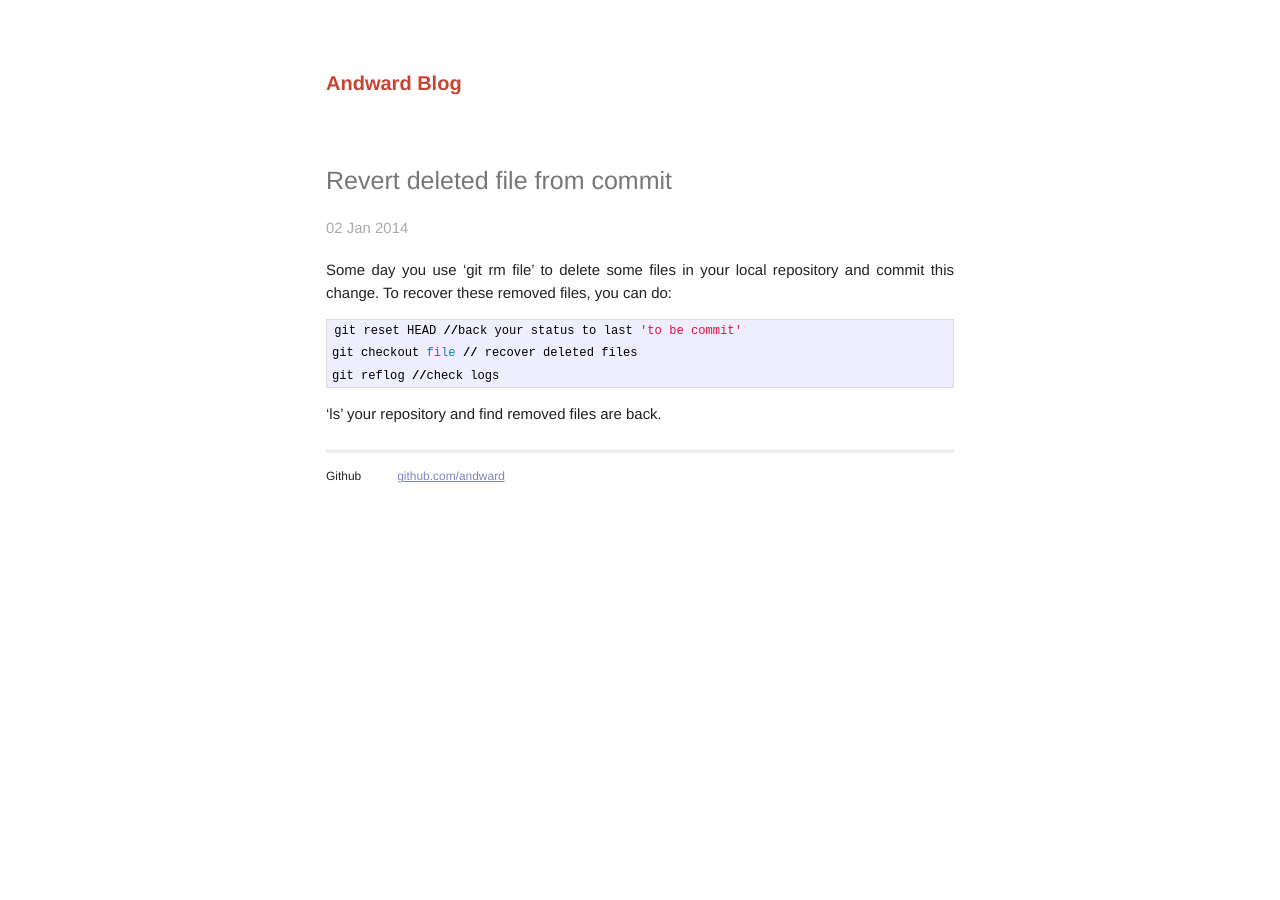
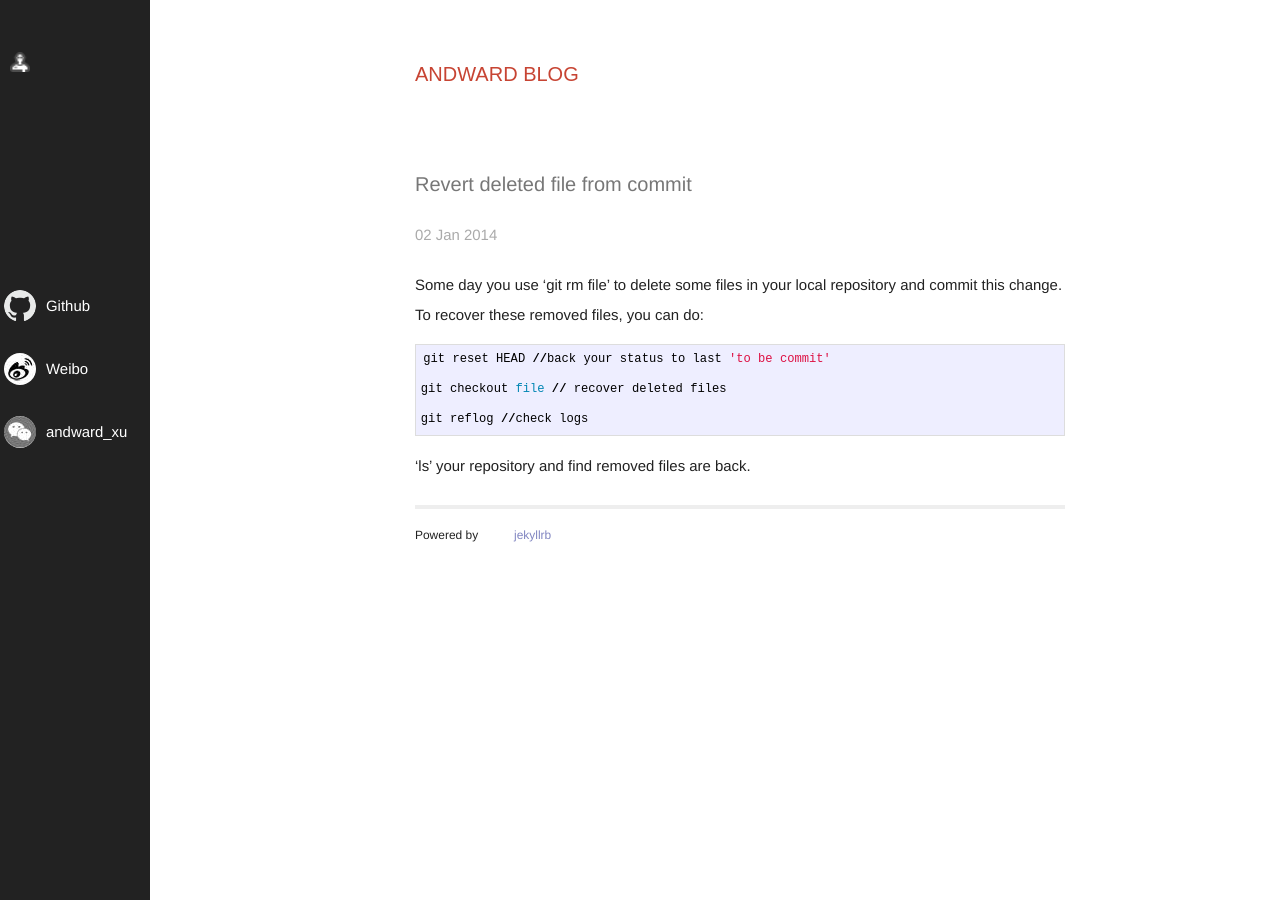
Before and after one commit to andward/andward.github.io, a Jekyll site: the page built from _posts/2014-1-2-Revert-deleted-file-from-commit.markdown, in a window 1280 px wide and 900 px high. Built offline with Jekyll 4.4.1, drawn with Linux system fonts in a browser that asks for light colours; nearby versions of some CDN libraries; Markdown is read by kramdown in place of the engine named in the settings.

Commit message:
1.refine UI 2.new post

```diff
--- a/_config.yml
+++ b/_config.yml
@@ -1,3 +1,3 @@
-name: Andward Blog
+name: ANDWARD BLOG
 markdown: redcarpet
 pygments: true
--- a/_layouts/default.html
+++ b/_layouts/default.html
@@ -6,7 +6,9 @@
         <title>{{ page.title }}</title>
         <meta name="viewport" content="width=device-width">
         <link rel="shortcut icon" href="/images/google.ico" type="image/x-icon">
-
+        <script type="text/javascript" src="http://ajax.googleapis.com/ajax/libs/jquery/1.7.1/jquery.min.js"></script>
+        <!-- Custom js -->
+        <script language="javascript" type="text/javascript" src="/js/index.js"></script>
         <!-- syntax highlighting CSS -->
         <link rel="stylesheet" href="/css/syntax.css">
 
@@ -17,24 +19,10 @@
     <body>
 
         <div class="site">
-          <div class="header">
-            <h1 class="title"><a href="/">{{ site.name }}</a></h1>
-          </div>
 
           {{ content }}
 
-          <div class="footer">
-            <div class="contact">
-              <p>
-                Github <br />
-              </p>
-            </div>
-            <div class="contact">
-              <p>
-                <a href="https://github.com/andward">github.com/andward</a><br />
-              </p>
-            </div>
-          </div>
+
         </div>
 
     </body>
--- a/_layouts/post.html
+++ b/_layouts/post.html
@@ -1,9 +1,55 @@
 ---
 layout: default
 ---
-<h1>{{ page.title }}</h1>
-<p class="meta">{{ page.date | date_to_string }}</p>
+<div class='side_bar'>
+	<div class='logo'>
+		<a href="/">
+			<img src="/images/google.ico">
+		</a>
+	</div>
+	<div class='icon_list'>
+		<ul>
+			<li>
+				<a href="https://github.com/andward">
+					<img src="/images/github.png">
+					<span>Github</span>
+				</a>
+			</li>
+			<li>
+				<a href="http://s.weibo.com/weibo/andward_xu">
+					<img src="/images/weibo.jpeg">
+					<span>Weibo</span>
+				</a>
+			</li>
+			<li>
+				<img src="/images/weixin.jpeg">
+				<span>andward_xu</span>
+			</li>
+		</ul>
+	</div>
+</div>
+<div class='article'>
+	<div class="header">
+		<h1 class="title">
+			<a href="/">{{ site.name }}</a>
+		</h1>
+	</div>
+	<h1>{{ page.title }}</h1>
+	<p class="meta">{{ page.date | date_to_string }}</p>
 
-<div class="post">
-{{ content }}
+	<div class="post">{{ content }}</div>
+	<div class="footer">
+		<div class="contact">
+			<p>
+				Powered by
+				<br />
+			</p>
+		</div>
+		<div class="contact">
+			<p>
+				<a href="jekyllrb.com">jekyllrb</a>
+				<br />
+			</p>
+		</div>
+	</div>
 </div>
--- a/css/main.css
+++ b/css/main.css
@@ -17,6 +17,8 @@ body {
   font: 13.34px Helvetica, Arial, sans-serif;
   font-size: small;
   text-align: center;
+  margin: 0;
+  padding: 0;
 }
 
 h3, h4, h5, h6 {
@@ -36,7 +38,7 @@ h3 {
 }
 
 h1 {
-  font-size: 25px;
+  font-size: 20px;
   margin: 1em 0;
   color: #777;
   font-weight:normal;
@@ -47,9 +49,9 @@ p {
   color: #222;
  }
 
-a         { color: #00a; }
-a:hover   { color: #000; }
-a:visited { color: #a0a; }
+a         { color: #444; text-decoration:none;}
+a:hover   { color: #000; text-decoration:underline;}
+a:visited { color: #a0a; text-decoration:none;}
 
 /*****************************************************************************/
 /*
@@ -62,13 +64,29 @@ a:visited { color: #a0a; }
 }
 
 .posts li {
-  line-height: 1.75em;
+  line-height: 2.5em;
 }
 
 .posts span {
   color: #aaa;
-  font-family: Monaco, "Courier New", monospace;
   font-size: 80%;
+}
+.left_pic
+{
+  left: 0;
+  position: fixed;
+  width: 50%;
+  height: 100%;
+  background: black;
+}
+.left_pic img
+{
+  height: 100%;
+  width: 100%;
+}
+#home
+{
+  margin-left:53%;
 }
 
 /*****************************************************************************/
@@ -79,10 +97,10 @@ a:visited { color: #a0a; }
 
 .site {
   font-size: 115%;
-  text-align: justify;
-  width: 42em;
-  margin: 3em auto 2em;
-  line-height: 1.5em;
+  text-align: left;
+  width: 100%;
+
+  line-height: 2em;
 }
 
 .header a {
@@ -92,16 +110,18 @@ a:visited { color: #a0a; }
 
 .title {
   display: inline-block;
-  margin-bottom: 2em;
+  margin: 3em 0;
 }
 
 .title a {
   color: #C74433;
   font-size: 20px;
+  font-weight: normal;
+  font-family: Century Gothic, Arial, sans-serif;
 }
 
 .title a:hover {
-  color: #000;
+  color: #C74444;
 }
 
 .header a.extra {
@@ -144,7 +164,50 @@ a:visited { color: #a0a; }
 .footer .rss img {
   border: 0;
 }
-
+.side_bar
+{
+  position: fixed;
+  left: 0px;
+  height: 100%;
+  width: 40px;
+  background-color: #222;
+  overflow: hidden;
+}
+.logo
+{
+  margin: 3.5em 0 5em 0;
+  width: 100%;
+}
+.logo img
+{
+  width: 20px;
+  height: 20px;
+  margin-left: 10px;
+}
+.icon_list
+{
+  position: absolute;
+  top:30%;
+  width: 150px;
+}
+.icon_list li
+{
+  margin: 20px 0;
+  margin-left: 4px;
+  line-height: 32px;
+}
+.icon_list img
+{
+  -webkit-border-radius: 50%;
+  border-radius: 50%;
+}
+.icon_list span
+{
+  color: white;
+  position: absolute;
+  line-height: 32px;
+  padding-left: 10px;
+}
 /*****************************************************************************/
 /*
 /* Posts
@@ -152,6 +215,12 @@ a:visited { color: #a0a; }
 /*****************************************************************************/
 
 /* standard */
+.article
+{
+  width: 650px;
+  position: absolute;
+}
+
 .post pre {
   border: 1px solid #ddd;
   background-color: #eef;
--- /dev/null
+++ b/js/index.js
@@ -0,0 +1,29 @@
+$(document).ready(function($) {
+	hoverBar();
+	setLeft();
+});
+
+
+
+function hoverBar() {
+	$(".side_bar").hover(function() {
+		$(this).animate({
+			width: 150
+		}, 300);
+		$(".article").animate({
+			left: "+=100px"
+		}, 300);
+	}, function() {
+		$(this).animate({
+			width: 40
+		}, 300);
+		$(".article").animate({
+			left: "-=100px"
+		}, 300);
+	});
+}
+
+function setLeft() {
+	var w = $(window).width();
+	$(".article").css("left",(w-650)/2);
+}
```
Also changed, not shown: _posts/2014-3-24-cython-practice.markdown (added, +17 -0 lines), index.html (+15 -7 lines), images/black.jpg (added), images/github.png (added), images/weibo.jpeg (added), images/weixin.jpeg (added).
